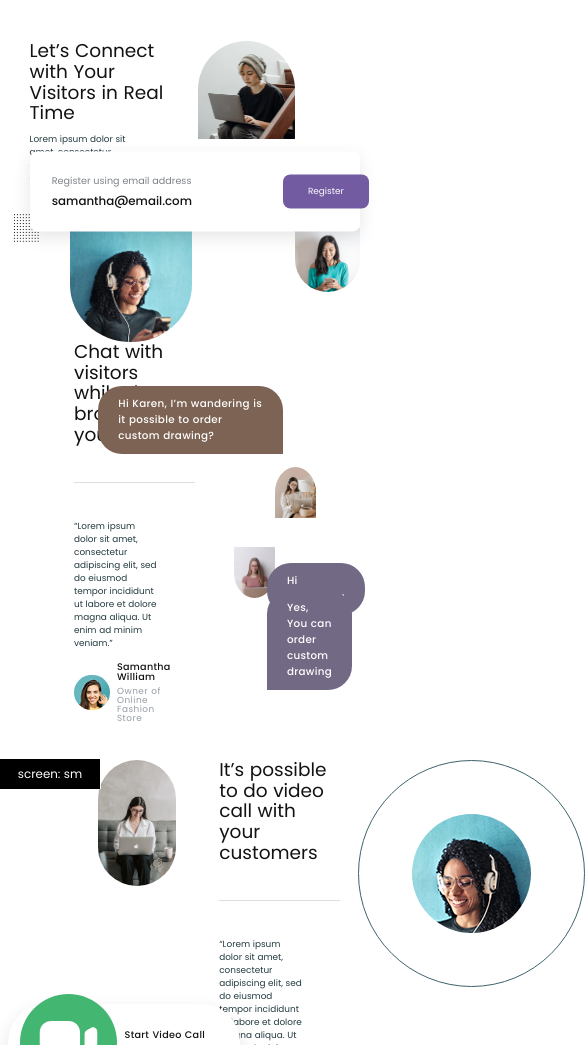
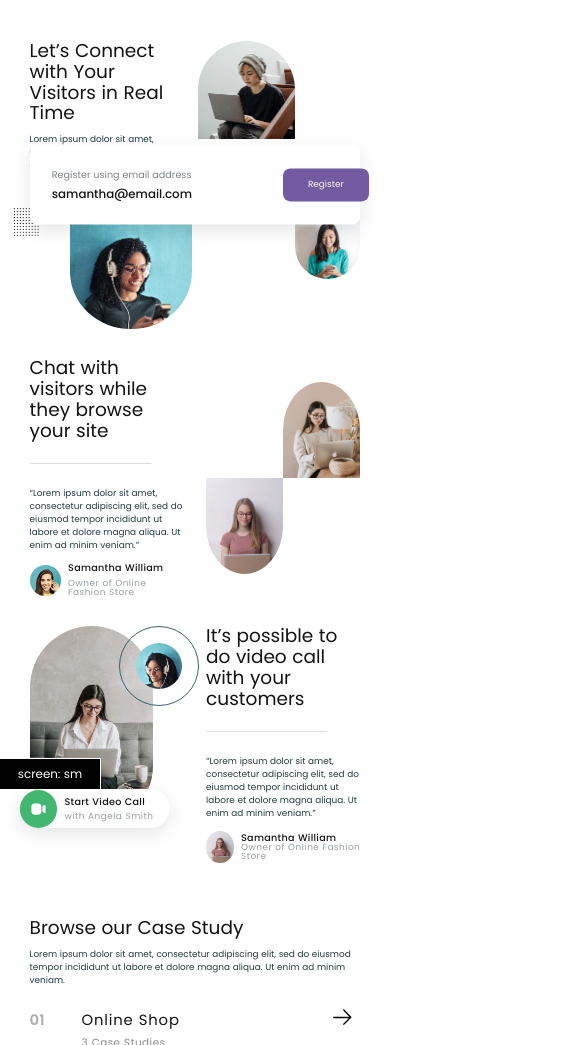
Before and after one commit to Pawel-Szymczyk/soundtrack-landing-page, a plain HTML site: page index.html in a window 390 px wide. Shown: the part 55-1100 px from the top of the page, 585 px wide, since content can reach past the window. Drawn offline with Linux system fonts and the light colour scheme.

Commit message:
update style for mobile and tablet sizes

```diff
--- a/style.css
+++ b/style.css
@@ -161,8 +161,6 @@ main {
 }
 
 .right-part div:first-child img {
-  /* grid-column-start: 1; */
-  /* grid-column-end: 4; */
   grid-column: 1 / 4;
   width: 100%;
   border-radius: 50% 50% 0 0;
@@ -274,7 +272,7 @@ html {
 }
 
 .testimonial {
-  display: flex;
+  display: flex !important;
   flex-direction: column;
   gap: var(--rem-16);
 }
@@ -335,14 +333,14 @@ html {
 
 .user-info,
 .pill-container {
-  display: flex;
+  display: flex !important;
   align-items: center;
   gap: var(--rem-10);
 }
 
 .user-info img {
   width: var(--rem-48) !important;
-  height: var(--rem-48);
+  height: var(--rem-42);
   border-radius: 50% !important;
 }
 
@@ -397,6 +395,7 @@ h4 {
 
 .video-section .left-part img {
   border-radius: 200px;
+  /* width: min(100%, 400px); */
 }
 
 .video-section .left-part > div:nth-child(2) {
@@ -406,8 +405,8 @@ h4 {
 }
 
 .video-section .left-part > div:nth-child(2) img {
-  width: 118.43px;
-  height: 118.43px;
+  /* width: 118.43px;
+  height: 118.43px; */
   width: 227px;
   height: 227px;
   border: 1px solid #3c636a;
@@ -416,7 +415,7 @@ h4 {
 
 .video-section .left-part .pill-container {
   box-shadow: 0 var(--rem-8) var(--rem-25) rgba(0, 0, 0, 0.1);
-  padding: 12px;
+  padding: var(--rem-12);
   border-radius: 100px;
   position: absolute;
   z-index: 99;
@@ -439,7 +438,7 @@ h4 {
   column-gap: var(--rem-53);
 }
 .case-studies-container {
-  display: flex;
+  display: flex !important;
   flex-direction: column;
   gap: var(--rem-50);
 }
@@ -521,6 +520,68 @@ h4 {
   .email-form input {
     font-size: var(--rem-20);
   }
+
+  .chat-section .right-part .chat-bubble-purple-2 {
+    margin-top: var(--rem-20);
+  }
+
+  .video-section {
+    grid-template-columns: repeat(6, 1fr);
+    column-gap: var(--rem-30);
+  }
+
+  .video-section .left-part {
+    grid-column: 1 / 4;
+  }
+
+  .video-section .right-part {
+    grid-column: 4 / 7;
+  }
+
+  .video-section .left-part img {
+    width: 80%;
+  }
+  .video-section .left-part > div:nth-child(2) img {
+    width: 120px;
+    height: 120px;
+    padding: 25px;
+  }
+
+  .video-section .left-part > div:nth-child(2) {
+    left: 58%;
+  }
+
+  .video-section .left-part .pill-container {
+    left: -50px;
+    height: 12%;
+    padding: var(--rem-10);
+    bottom: 5%;
+    width: 170px;
+  }
+
+  .video-section .left-part .pill-container img {
+    padding: 10px;
+    width: 30%;
+  }
+
+  .case-studies-container {
+    gap: var(--rem-30);
+  }
+
+  .case-studies-container .case-study {
+    height: 100px;
+  }
+
+  .case-studies-container .case-study > div h3,
+  .case-studies-container .case-study > div span,
+  .case-studies-container .case-study > a {
+    font-size: var(--rem-28);
+    line-height: var(--rem-50);
+  }
+
+  .case-study-arrow > img {
+    width: 70% !important;
+  }
 }
 
 @media (max-width: 768px) {
@@ -545,9 +606,26 @@ h4 {
     display: block;
   }
 
-  .hero-section {
+  .hero-section,
+  .chat-section,
+  .video-section,
+  .case-study-section {
     margin-inline: var(--rem-40);
     gap: var(--rem-8);
+  }
+
+  .video-section {
+    gap: var(--rem-30);
+  }
+
+  .chat-section,
+  .video-section,
+  .case-study-section {
+    margin-top: var(--rem-40);
+  }
+
+  .chat-section {
+    column-gap: var(--rem-30);
   }
 
   .right-part div {
@@ -562,6 +640,7 @@ h4 {
   .content-container p {
     font-size: var(--rem-12);
     margin-top: var(--rem-12);
+    width: 100%;
   }
 
   .left-part,
@@ -588,4 +667,76 @@ h4 {
   .pattern {
     scale: 0.4;
   }
+
+  .chat-section .left-part .content-container,
+  .video-section .right-part .content-container {
+    gap: var(--rem-30);
+  }
+
+  .chat-section .right-part {
+    gap: 0;
+  }
+
+  .chat-section .right-part .chat-bubble {
+    display: none;
+  }
+
+  .video-section {
+    grid-template-columns: repeat(6, 1fr);
+  }
+  .video-section .left-part {
+    grid-column: 1 / 4;
+  }
+
+  .video-section .right-part {
+    grid-column: 4 / 7;
+  }
+
+  .video-section .left-part > div:nth-child(2) img {
+    width: 80px;
+    height: 80px;
+    padding: 16px;
+  }
+
+  .video-section .left-part > div:nth-child(2) {
+    left: 58%;
+  }
+
+  .video-section .left-part .pill-container {
+    left: -10px;
+    height: 15%;
+    padding: 0;
+    bottom: 60px;
+    width: 150px;
+  }
+
+  .video-section .left-part .pill-container img {
+    padding: 10px;
+    width: 25%;
+  }
+
+  .case-study-section {
+    display: flex;
+    flex-direction: column;
+    gap: var(--rem-30);
+  }
+
+  .case-studies-container {
+    gap: var(--rem-20);
+  }
+
+  .case-studies-container .case-study {
+    height: 64px;
+  }
+
+  .case-studies-container .case-study > div h3,
+  .case-studies-container .case-study > div span,
+  .case-studies-container .case-study > a {
+    font-size: var(--rem-20);
+    line-height: var(--rem-18);
+  }
+
+  .case-study-arrow > img {
+    width: 70% !important;
+  }
 }
```
